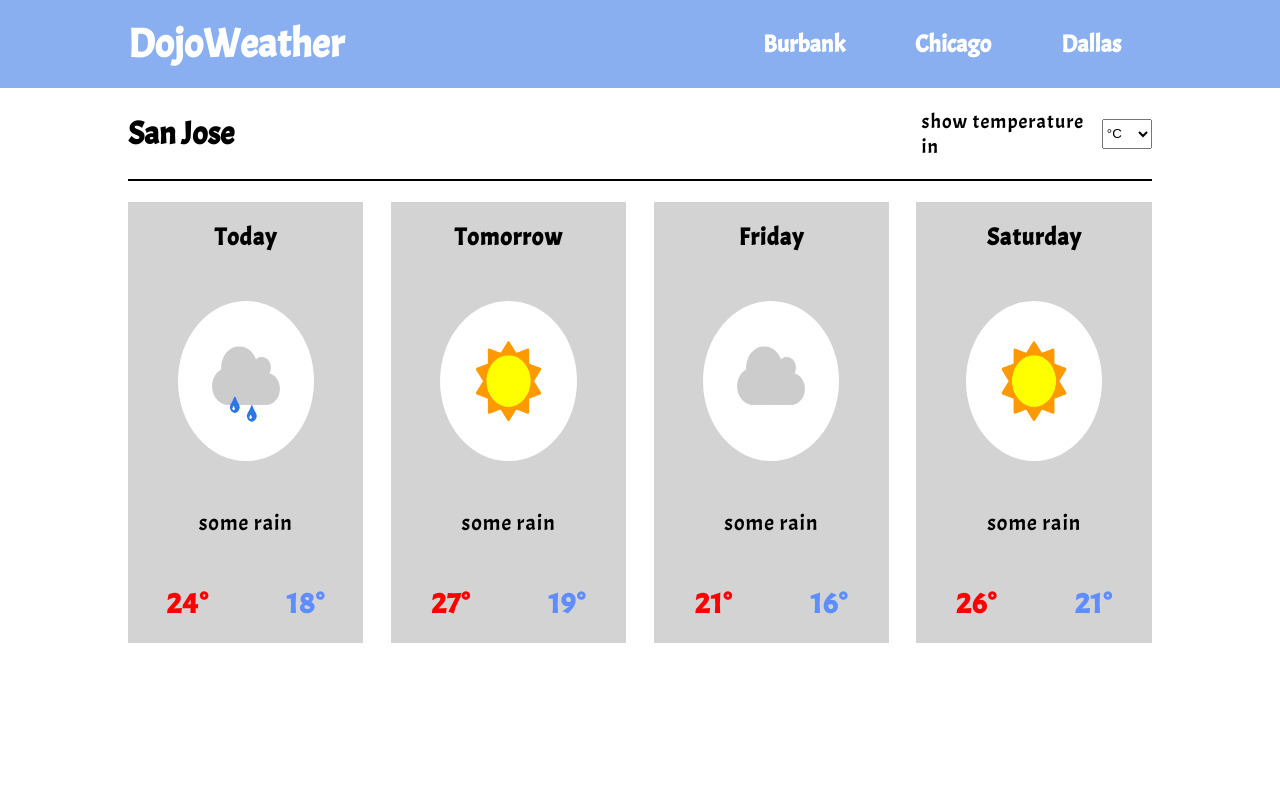
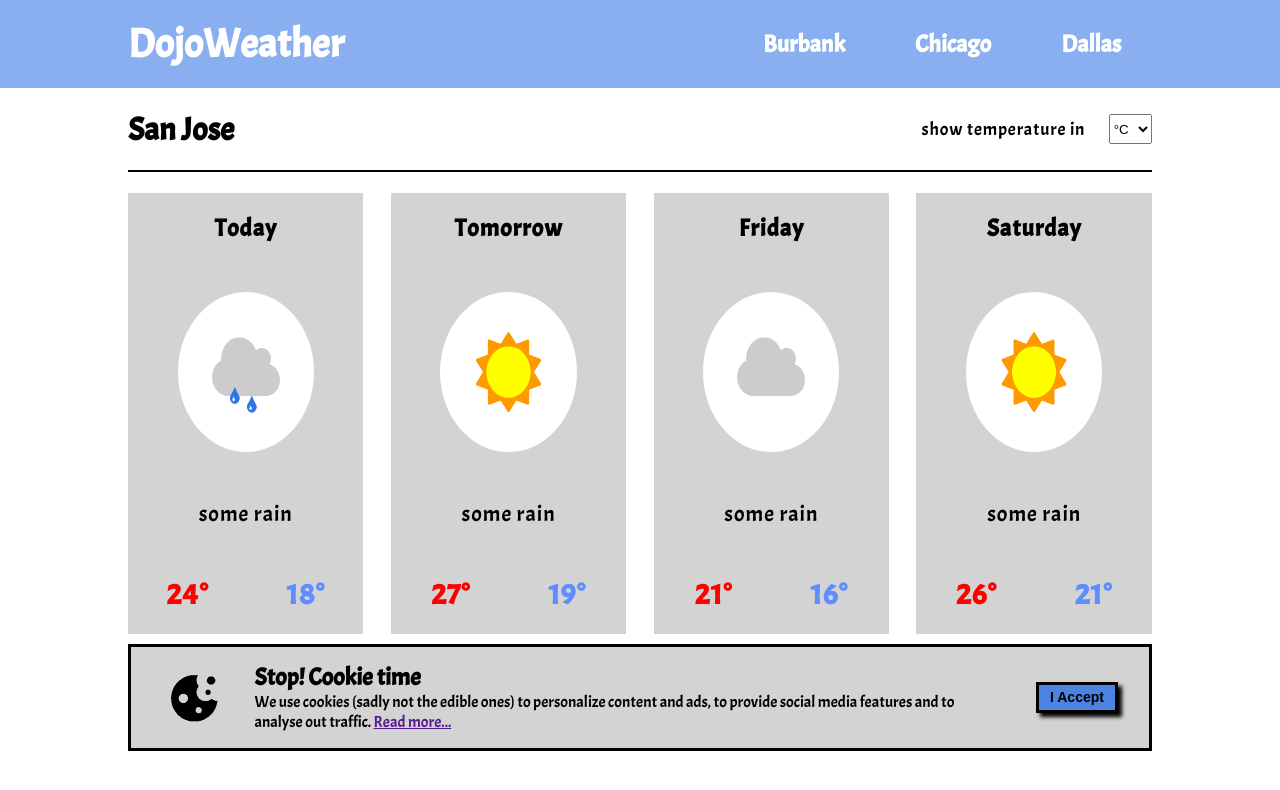
Before and after one commit to doantrong877/DojoWeather, a plain HTML site: page index.html in a window 1280 px wide. Drawn offline with Linux system fonts and the light colour scheme.

Commit message:
update city list to a tag

```diff
--- a/index.html
+++ b/index.html
@@ -15,9 +15,9 @@
     <div class="nav">
         <h1>DojoWeather</h1>
         <ul class="city-list">
-            <li><h2>Burbank</h2></li>
-            <li><h2>Chicago</h2></li>
-            <li><h2>Dallas</h2></li>
+            <li><h2><a href="">Burbank</a></h2></li>
+            <li><h2><a href="">Chicago</a></h2></li>
+            <li><h2><a href="">Dallas</a></h2></li>
         </ul>
     </div>
     <!--Main Page-->
@@ -34,7 +34,7 @@
             </div>
         </div>
         <hr>
-         <!--Weather boxes-->
+        <!--Weather boxes-->
         <div class="weather">
             <!--Weather display-->
             <div class="weather-box">
@@ -77,6 +77,18 @@
                 </ul>
             </div>
         </div>
+        <!--Cookie-->
+        <div class="cookie">
+            <img src="assets/cookie.png" alt="cookie-image">
+            <div class="condition">
+                <h2>Stop! Cookie time</h2>
+                <p>We use cookies (sadly not the edible ones) to personalize
+                    content and ads, to provide social media features and to
+                    analyse out traffic. <a href="">Read more...</a>
+                </p>
+            </div>
+            <button id="accept-btn">I Accept</button>
+        </div>
     </div>
 
 </body>
--- a/style.css
+++ b/style.css
@@ -28,15 +28,22 @@ body{
    width: 35%;
    justify-content: space-between;
    padding-right: 3%;
+
+}
+
+.city-list a{
+    text-decoration: none;
+    color: white;
 }
 
 .temperature p{
     padding-left: 10%;
-    letter-spacing: 1px;
-    font-size: 20px;
+    letter-spacing: 0.8px;
+    font-size: 18px;
+    width: 200px;
 }
 #temp-select{
-    width: 20%;
+    width: 18%;
     height: 30px;
 }
 
@@ -111,3 +118,36 @@ hr{
 #low{
     color: rgb(93, 141, 255);
 }
+
+/*Cookie box */
+.cookie{
+    margin-top: 1%;
+    background-color: lightgray;
+    padding: 1.5% 3% ;
+    display: flex;
+    justify-content: space-between;
+    align-items: center;
+    border-style: solid ;
+    border-width: 3px;
+}
+
+.condition{
+    padding-left: 3%;
+    padding-right: 5%;
+}
+.condition p{
+    font-weight: lighter;
+}
+
+#accept-btn{
+    background-color: rgb(74, 131, 224);
+    width: 100px;
+    padding-top: 0.5%;
+    padding-bottom: 0.5%;
+    font-weight: bold;
+    font-size: 14px;
+    box-shadow: 4px 4px 4px black;
+    border-style: solid;
+    border-width: 3px;
+    border-color: black;
+}
```
